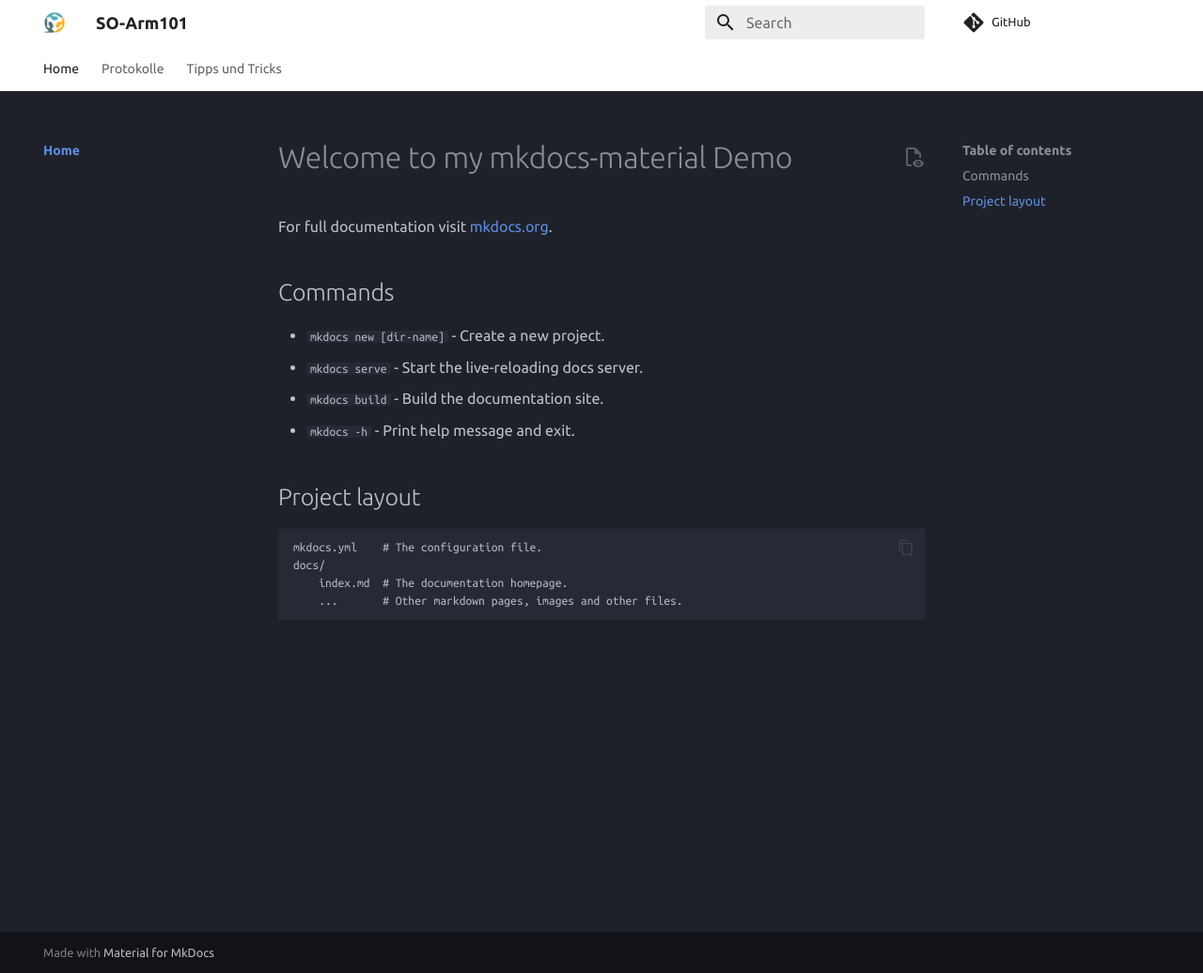
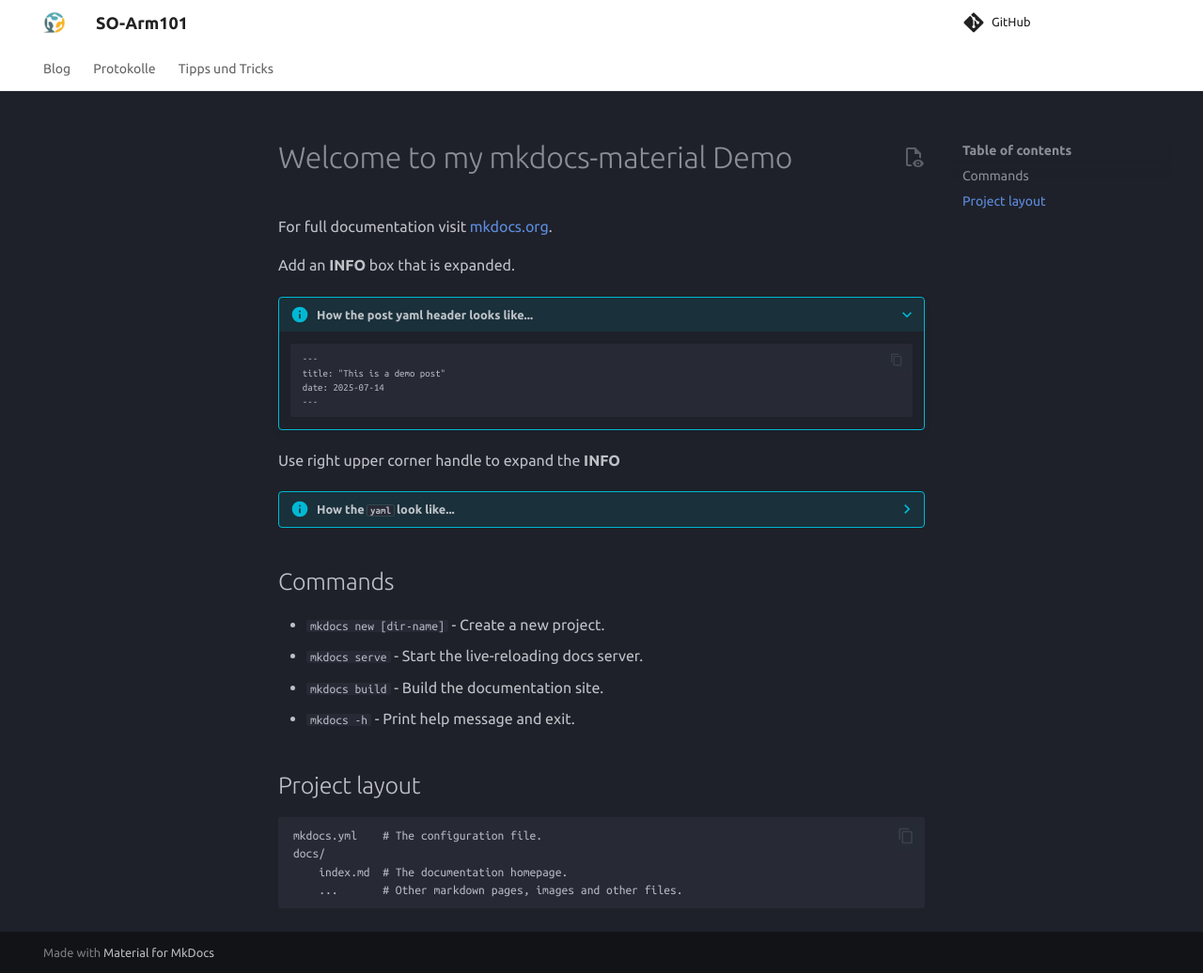
Before and after one commit to M2vH/garagelab-dus, an MkDocs documentation site: the page built from docs/index.md, in a window 1280 px wide and 1036 px high. Shown: the whole window at 94% size. Built offline with MkDocs 1.6.1 and Material for MkDocs 9.7.7, drawn with Linux system fonts in a browser that asks for light colours; comment, search, counter and statistics services are not loaded.

Commit message:
add a blog to pages

````diff
--- a/docs/index.md
+++ b/docs/index.md
@@ -1,6 +1,30 @@
 # Welcome to my mkdocs-material Demo
 
 For full documentation visit [mkdocs.org](https://www.mkdocs.org).
+
+Add an **INFO** box that is expanded.
+
+???+ info "How the post yaml header looks like..."
+
+    ```text
+    ---
+    title: "This is a demo post"
+    date: 2025-07-14
+    ---
+    ```
+
+Use right upper corner handle to expand the **INFO**
+
+??? info "How the `yaml` look like..."
+
+    ```text
+    ---
+    title: "This is a demo post"
+    date: 2025-07-14
+    ---
+    ```
+
+
 
 ## Commands
 
--- a/mkdocs.yml
+++ b/mkdocs.yml
@@ -23,8 +23,17 @@
   logo: images/garagelab.png
   favicon: images/garagelab.png
 #  favicon: images/favicon.png # create a favicon from logo
+# we have a blog plugin
+plugins:
+  - blog:
+      blog_post_author: "GarageLab e.V."
+      post_readtime_words_per_minute: 300
+
 markdown_extensions:
+  - attr_list
   - admonition
+  - pymdownx.details
+  - pymdownx.superfences
   - pymdownx.keys
   - codehilite:
       guess_lang: false
@@ -36,8 +45,8 @@
 #      enabled: true
 #  - def_list
 nav:
-  - Home:
-    - index.md
+  - Blog:
+    - blog/index.md
   - Protokolle:
     - Protokolle/Backlog.md
     - Protokolle/ReadMe.md
````
Also changed, not shown: docs/blog/index.md (added, +3 -0 lines), docs/blog/posts/first_post.md (added, +60 -0 lines), docs/images/20250621_110402Klein.jpg (added), 1 other file.
